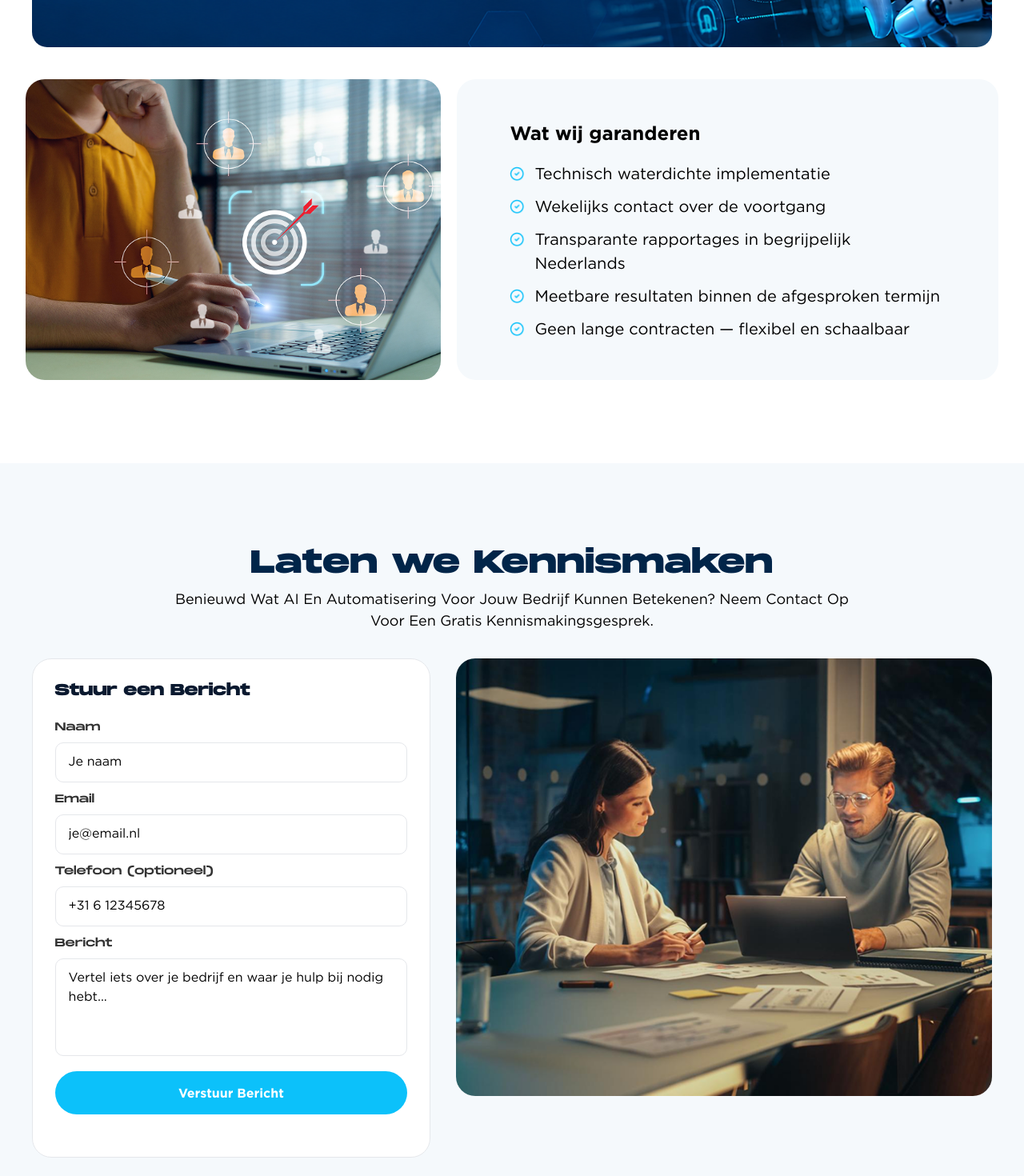
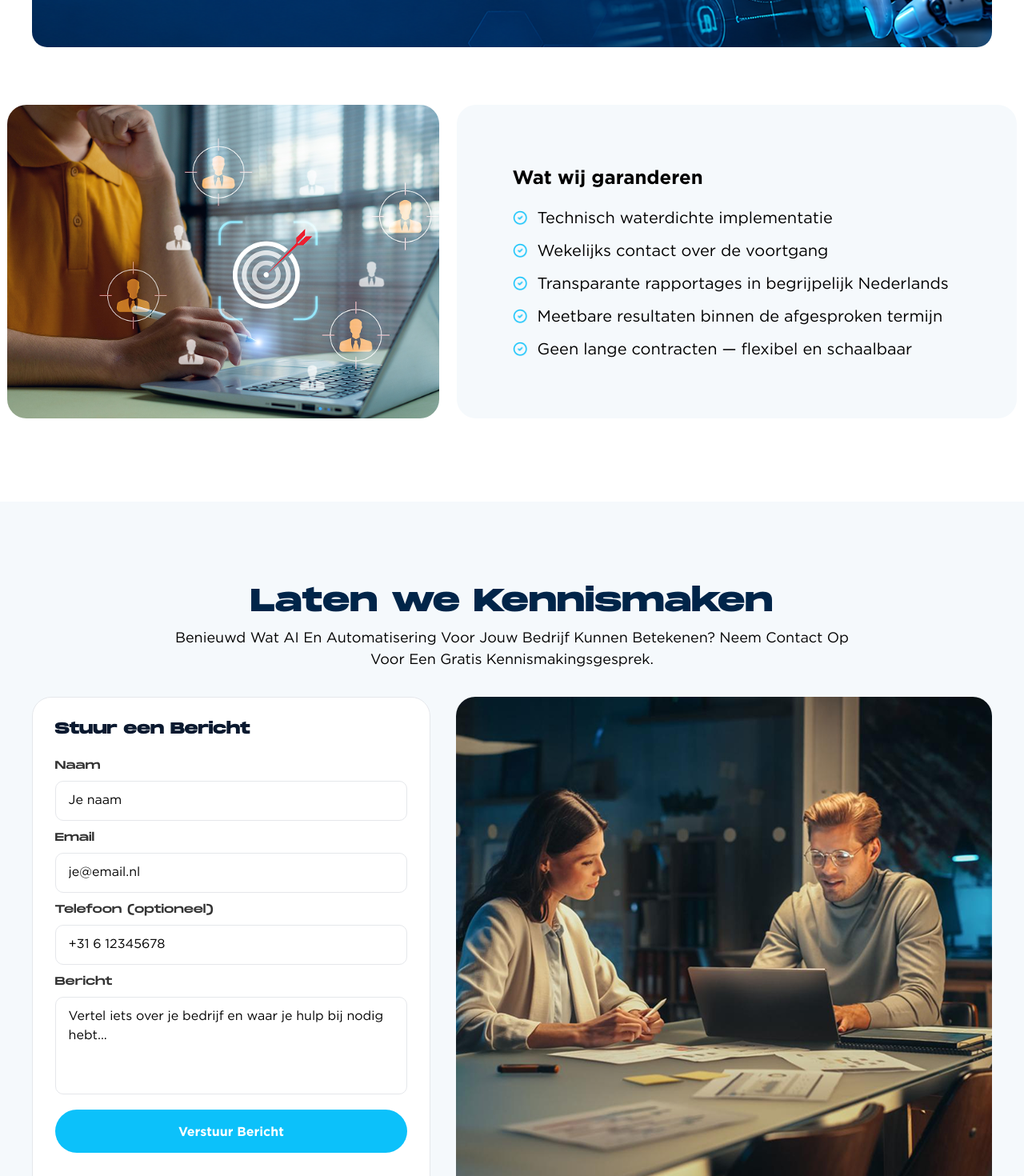
Before and after one commit to taibacreations/3616-miradaagency, a Next.js app: page / in a window 1280 px wide. Shown: the part 6800-8270 px from the top of the page at 80% size. Built offline with nearby package versions, Linux system fonts and the light colour scheme.

Commit message:
made correction in scroll behaviour

```diff
--- a/src/components/contact.tsx
+++ b/src/components/contact.tsx
@@ -85,7 +85,8 @@ const Contact = () => {
             </p>
           </div>
 
-          <div className="flex flex-col md:flex-row lg:justify-between gap-8 lg:gap-6 xl:gap-8 mt-[4vh]">
+          {/* md+: items-stretch => card aur image wrapper ki height hamesha barabar */}
+          <div className="flex flex-col md:flex-row md:items-stretch lg:justify-between gap-8 lg:gap-6 xl:gap-8 mt-[4vh]">
             <div
               className={`bg-white rounded-[24px] w-full lg:w-[480px] xl:w-[560px] 2xl:w-[750px] min-h-[560px] sm:min-h-[600px] xl:min-h-[624px] py-[3vh] px-[6%] sm:px-[5%] lg:px-[3%] xl:px-[2.3%] border border-[#E5E7EB] transition-all duration-700 ease-out ${
                 visible ? "opacity-100 translate-y-0" : "opacity-0 translate-y-10"
@@ -206,8 +207,9 @@ const Contact = () => {
               </form>
             </div>
 
+            {/* Image wrapper: mobile par fixed height | md+ par card ke barabar stretch */}
             <div
-              className={`w-full lg:w-[600px] xl:w-[765px] 2xl:w-[765px] transition-all duration-700 ease-out ${
+              className={`relative w-full h-[260px] sm:h-[340px] md:h-auto lg:w-[600px] xl:w-[765px] 2xl:w-[765px] transition-all duration-700 ease-out ${
                 visible ? "opacity-100 translate-y-0" : "opacity-0 translate-y-10"
               }`}
               style={{ transitionDelay: visible ? "300ms" : "0ms" }}
@@ -215,7 +217,7 @@ const Contact = () => {
               <img
                 src="/contact.png"
                 alt="contact"
-                className="rounded-[24px] w-full xl:h-auto h-full 2xl:h-[623px] object-cover"
+                className="absolute inset-0 h-full w-full rounded-[24px] object-cover md:object-[right_40%] lg:object-cover"
               />
             </div>
           </div>
--- a/src/components/gurantee.tsx
+++ b/src/components/gurantee.tsx
@@ -23,10 +23,11 @@ const Gurantee = () => {
   }, []);
 
   return (
-    <section className="bg-white pt-[5vh] 2xl:pt-[7vh] pb-[8vh] xl:pb-[13vh]">
+    <section className="bg-white pt-[5vh] lg:pt-[3vh] xl:pt-[9vh] 2xl:pt-[7vh] pb-[8vh] xl:pb-[13vh]">
+      {/* md:items-stretch -> dono columns ki height hamesha barabar */}
       <div
         ref={ref}
-        className="max-w-[1560px] mx-auto 2xl:px-4 xl:px-8 md:px-6 px-4 flex flex-col md:flex-row justify-around gap-8 lg:gap-6 xl:gap-5"
+        className="max-w-[1560px] mx-auto 2xl:px-4 xl:px-2 md:px-6 px-4 flex flex-col md:flex-row md:items-stretch justify-around gap-8 lg:gap-6 xl:gap-5"
       >
         <div
           className={`w-full lg:w-[700px] xl:w-[540px] 2xl:w-[678px] transition-all duration-700 ease-out ${
@@ -34,14 +35,16 @@ const Gurantee = () => {
           }`}
           style={{ transitionDelay: visible ? "0ms" : "0ms" }}
         >
+          {/* mobile par natural height (h-auto), md+ par wrapper ki full height (md:h-full) */}
           <img
             src="/gurantee.png"
             alt="gurantee"
-            className="rounded-[24px] w-full lg:h-auto h-full object-cover"
+            className="rounded-[24px] w-full h-auto md:h-full object-cover"
           />
         </div>
+        {/* min-height hata di: ab height image ke hisaab se decide hoti hai */}
         <div
-          className={`bg-[#F5F9FC] rounded-[24px] w-full lg:w-[600px] xl:w-[700px] 2xl:w-[725px] flex flex-col justify-center h-auto lg:min-h-[340px] xl:min-h-[365px] px-[6%] md:px-[3%] xl:px-[5.5%] py-[4%] lg:py-[3.5%] lg:pt-[3.5%] transition-all duration-700 ease-out ${
+          className={`bg-[#F5F9FC] rounded-[24px] w-full lg:w-[600px] xl:w-[700px] 2xl:w-[725px] flex flex-col justify-center h-auto px-[6%] md:px-[3%] xl:px-[5.5%] py-[4%] lg:py-[3.5%] lg:pt-[3.5%] transition-all duration-700 ease-out ${
             visible ? "opacity-100 translate-y-0" : "opacity-0 translate-y-10"
           }`}
           style={{ transitionDelay: visible ? "150ms" : "0ms" }}
```
